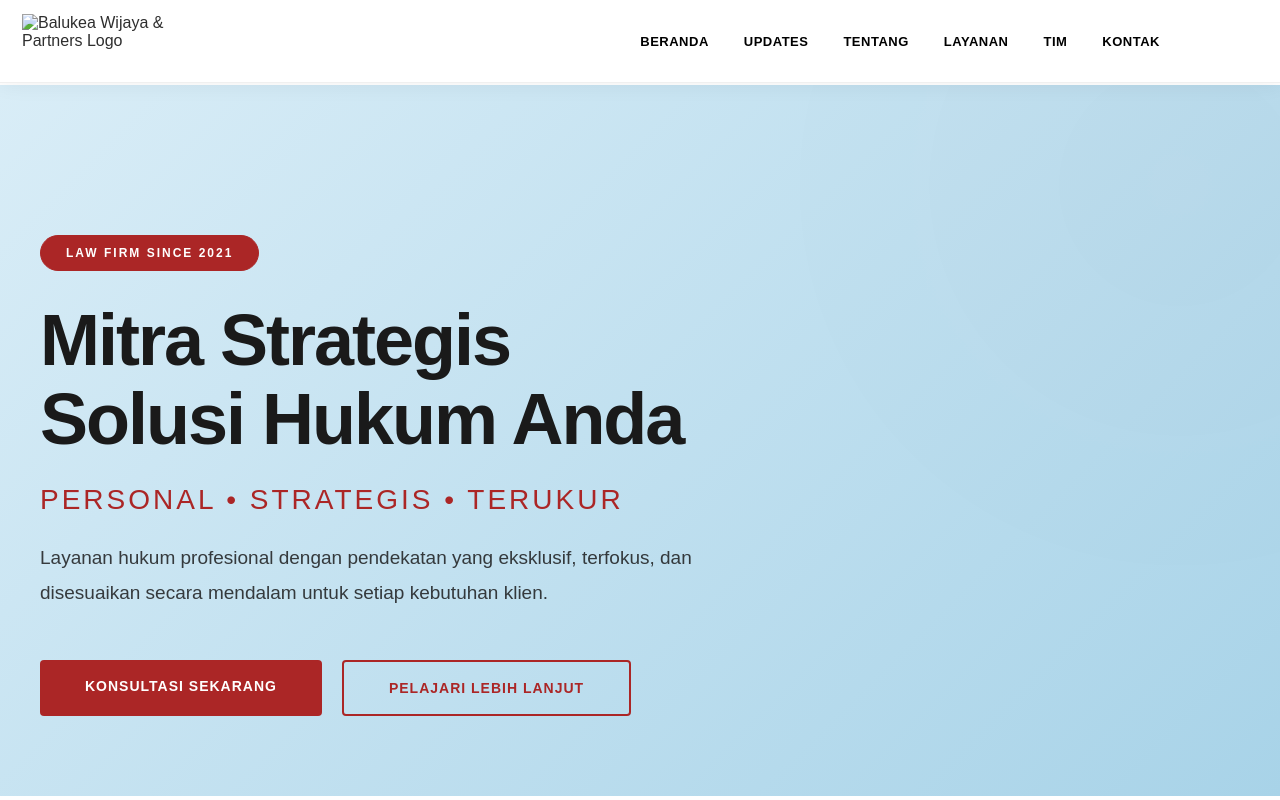
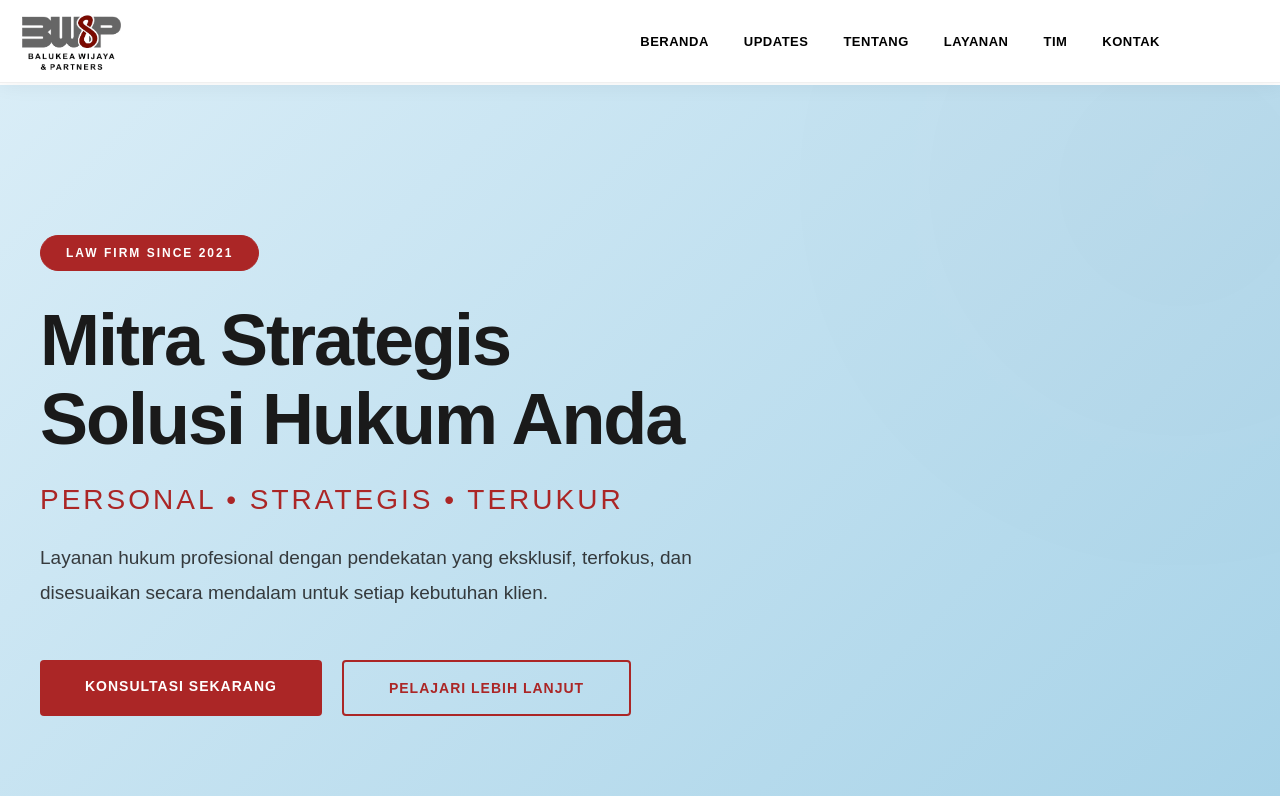
Before and after one commit to rninurazizah/bwp-html, a plain HTML site: page index.html in a window 1280 px wide. Shown: the top 800 px of the page. Drawn offline with Linux system fonts and the light colour scheme.

Commit message:
logo fix

```diff
--- a/index.html
+++ b/index.html
@@ -937,7 +937,7 @@
         <div class="nav-container">
             <div class="logo-full">
                 <div class="logo-image">
-                    <img src="/landing-page-html/logo.png" alt="Balukea Wijaya &amp; Partners Logo" class="logo-image-img">
+                    <img src="/logo.png" alt="Balukea Wijaya &amp; Partners Logo" class="logo-image-img">
                 </div>
 
             </div>
@@ -1347,4 +1347,5 @@
         });
     </script>
 
+
 </body></html>
```
